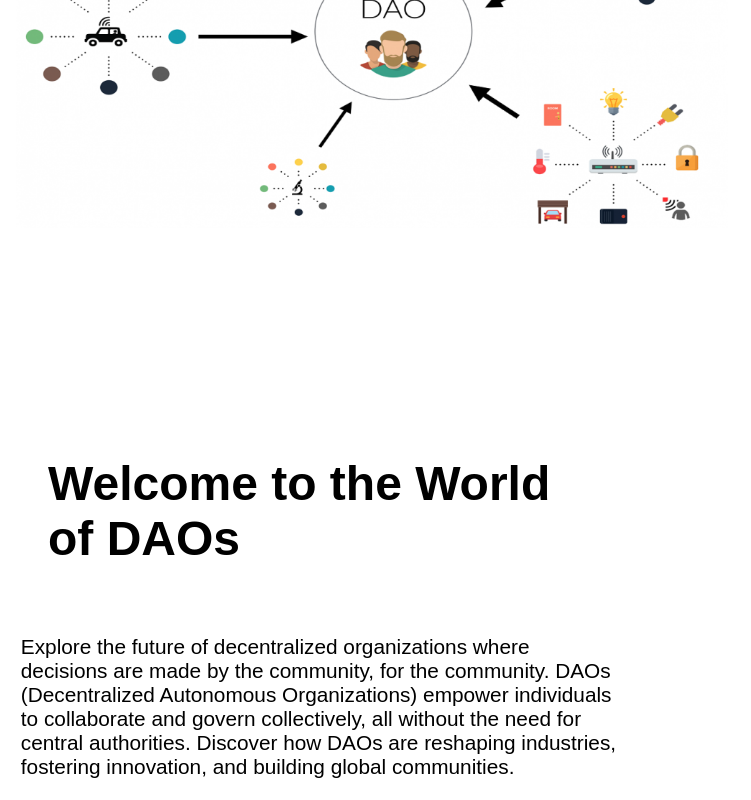
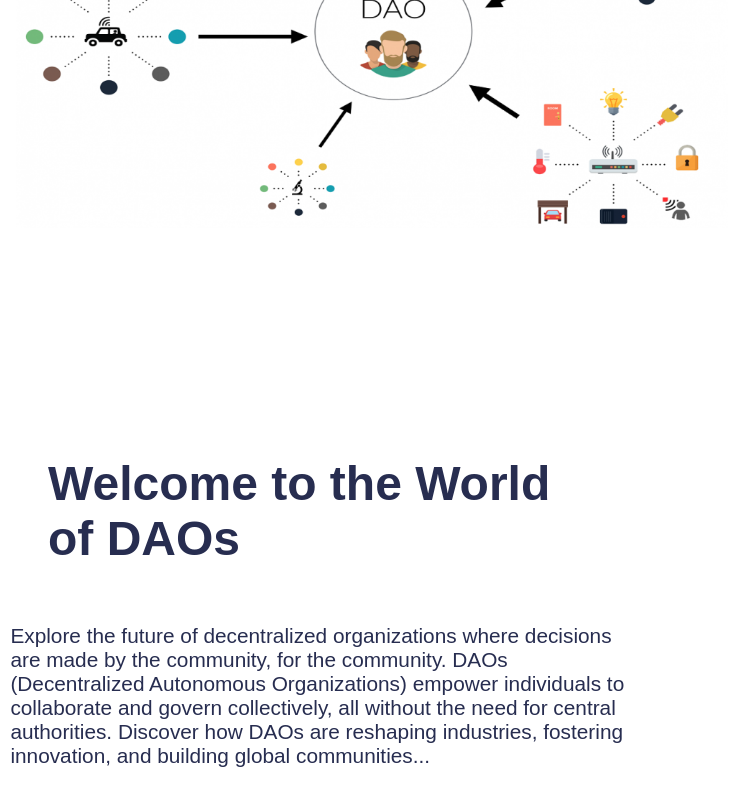
Before and after one commit to AvishkaGit/DAO-Web, a React (Vite) app: page / in a window 1280 px wide. Shown: the part 350-1150 px from the top of the page, without its empty margins (0-751 px from the left). After the commit the page ends 1129 px from the top, so only its background shows below. Built offline with nearby package versions, Linux system fonts and the light colour scheme.

Commit message:
push
home

```diff
--- a/src/App.css
+++ b/src/App.css
@@ -18,9 +18,11 @@
     font-size: 3rem;
     font-family: Arial, Helvetica, sans-serif;
     padding: 1em;
+    color:#272d50
 }
 .content p{
     font-size: 1.3rem;
     font-family: Arial, Helvetica, sans-serif;
-    padding: 1em;
+    padding: 0.5em;
+    color:#272d50
 }
--- a/src/App.jsx
+++ b/src/App.jsx
@@ -16,7 +16,7 @@ function App() {
            <div className='content'>
               <h1>Welcome to the World of DAOs</h1>
               <p>Explore the future of decentralized organizations where decisions are made by the community, for the community. DAOs (Decentralized Autonomous Organizations) empower individuals to collaborate and govern collectively, all without the need for central authorities.
-               Discover how DAOs are reshaping industries, fostering innovation, and building global communities.</p>
+               Discover how DAOs are reshaping industries, fostering innovation, and building global communities...</p>
            </div>
 
         </div>
```
